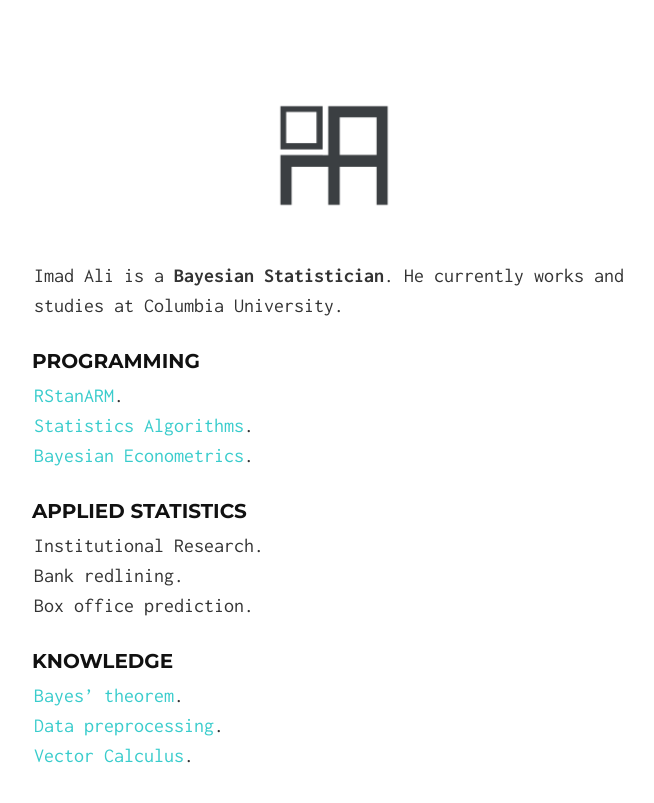
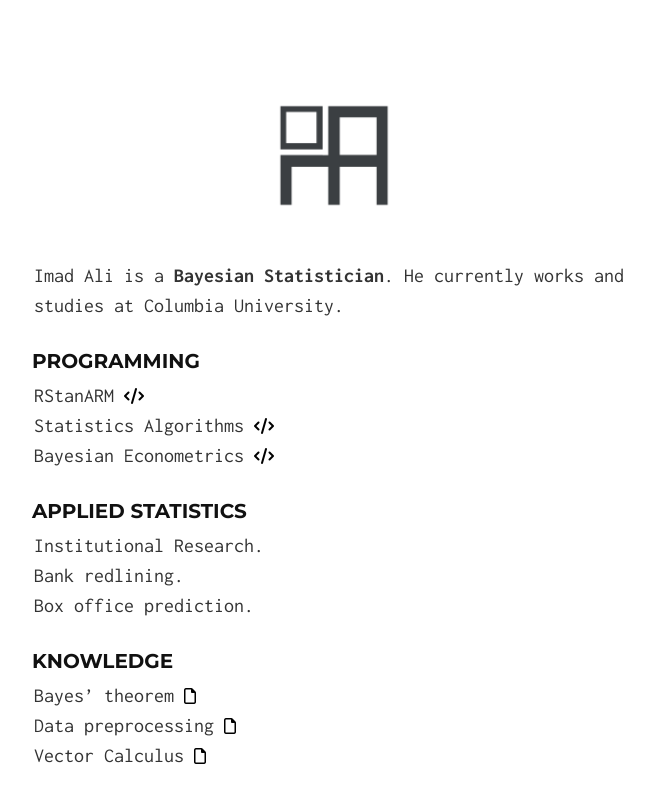
Before and after one commit to imadmali/imadmali.github.io, a Jekyll site: the page built from index.md, in a window 1280 px wide. Shown: the top 803 px of the page, without its empty margins (306-960 px from the left). Built offline with Jekyll 4.4.1, drawn with Linux system fonts in a browser that asks for light colours; nearby versions of some CDN libraries.

Commit message:
include awesome icons

```diff
--- a/_includes/scripts.html
+++ b/_includes/scripts.html
@@ -0,0 +1 @@
+<script src="https://use.fontawesome.com/7028141f64.js"></script>
--- a/css/main.scss
+++ b/css/main.scss
@@ -7,3 +7,12 @@
   'normalize',
   'solo',
   'syntax';
+
+  .awe-ico {
+      color: black;
+      font-size: 0.8rem;
+  }
+
+  .awe-ico:hover {
+      color: #39CCCC;
+  }
--- a/index.md
+++ b/index.md
@@ -10,9 +10,9 @@ layout: default
 Imad Ali is a **Bayesian Statistician**. He currently works and studies at Columbia University.
 
 ### Programming
-[RStanARM](http://mc-stan.org/interfaces/rstanarm).
-[Statistics Algorithms](https://github.com/imadmali/statistics-algorithms).
-[Bayesian Econometrics](https://github.com/imadmali/bayesian-econometrics).
+RStanARM [<i class='fa fa-code'></i>](http://mc-stan.org/interfaces/rstanarm){: .awe-ico }
+Statistics Algorithms [<i class='fa fa-code'></i>](https://github.com/imadmali/statistics-algorithms){: .awe-ico }
+Bayesian Econometrics [<i class='fa fa-code'></i>](https://github.com/imadmali/bayesian-econometrics){: .awe-ico }
 
 ### Applied Statistics
 Institutional Research.
@@ -20,6 +20,6 @@ Bank redlining.
 Box office prediction.
 
 ### Knowledge
-[Bayes' theorem](/knowledge/bayes-theorem).
-[Data preprocessing](/files/preprocessing_notes.html).
-[Vector Calculus](/files/vcn.pdf).
+Bayes' theorem [<i class='fa fa-file-o'></i>](/knowledge/bayes-theorem){: .awe-ico }
+Data preprocessing [<i class='fa fa-file-o'></i>](/files/preprocessing_notes.html){: .awe-ico }
+Vector Calculus [<i class='fa fa-file-o'></i>](/files/vcn.pdf){: .awe-ico }
```
